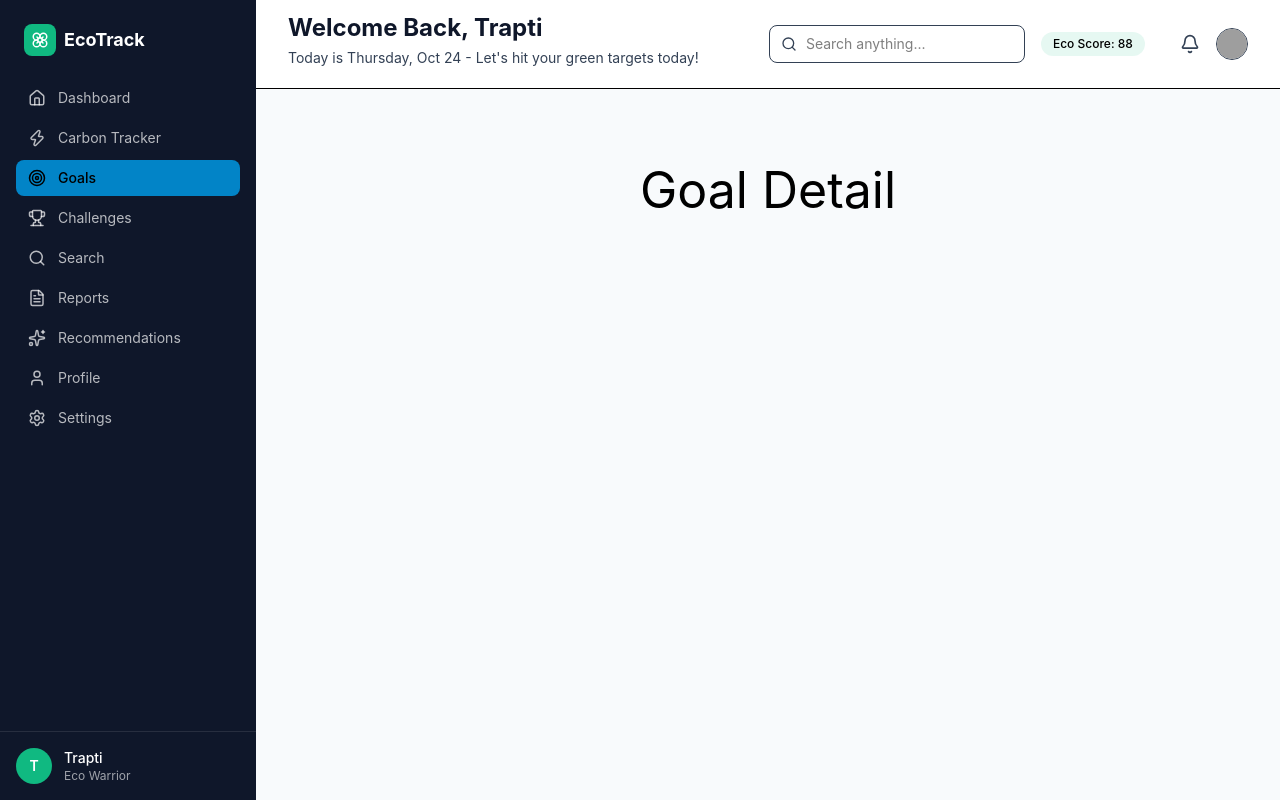
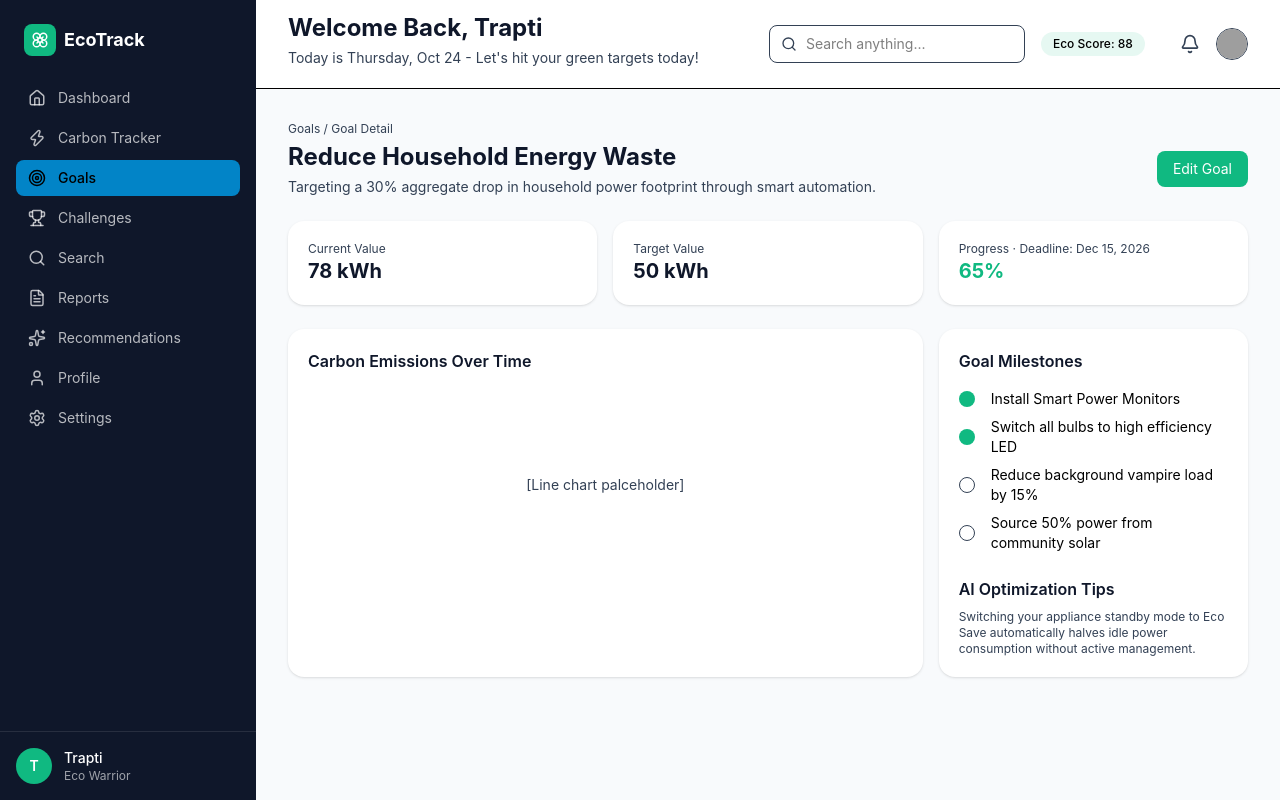
Before and after one commit to springboardmentor212/EcoTrack_Group1, a React app in the folder frontend/: page /goals/1 in a window 1280 px wide. Built offline with nearby package versions, Linux system fonts and the light colour scheme; grey boxes are pictures that could not be loaded; the HTML template or start-up script is replaced by a standard one.

Commit message:
add Goal Detail Page UI

```diff
--- a/frontend/src/components/ChallengeRow.jsx
+++ b/frontend/src/components/ChallengeRow.jsx
@@ -1,6 +1,6 @@
-import { Users } from "lucide-react"
+import { Users } from "lucide-react";
 
-export default function ChallengeRow({label, note}) {
+export default function ChallengeRow({ label, note }) {
   return (
     <div className="flex items-center justify-between py-2 px-3">
       <div className="bg-[var(--color-slate)]/8 px-3 w-full py-2 rounded-md flex items-center justify-between">
@@ -11,5 +11,5 @@ export default function ChallengeRow({label, note}) {
         <Users size={16} className="text-[var(--color-eco)]" />
       </div>
     </div>
-    )
+  );
 }
--- a/frontend/src/components/GoalCard.jsx
+++ b/frontend/src/components/GoalCard.jsx
@@ -2,7 +2,7 @@ import { Link } from "react-router-dom";
 
 export default function GoalCard({ id, category, title, percent, target, deadline, status}) {
     const statusColors = {
-        "On Track": "bg-[var(--color-eco)]/10 text-[var(--coolor-eco)]",
+        "On Track": "bg-[var(--color-eco)]/10 text-[var(--color-eco)]",
         Completed: "bg-blue-100 text-blue-600",
         Behind: "bg-red-100 text-red-500",
     };
@@ -14,7 +14,7 @@ export default function GoalCard({ id, category, title, percent, target, deadlin
         >
             <div className="flex items-center justify-between mb-2">
                 <span className="text-xs text-[var(--color-slate)] uppercase tracking-wide">{category}</span>
-                <span className={`text-xs px-2 py-0.5 rounded-full {statusColors[status] || ""}`}>{status}</span>
+                <span className={`text-xs px-2 py-0.5 rounded-full ${statusColors[status] || ""}`}>{status}</span>
             </div>
             <h3 className="font-semibold text-[var(--color-primary)] mb-3">{title}</h3>
             <div className="h-2 bg-[var(--color-backgorund)] rounded-full overflow-hidden mb-2">
--- a/frontend/src/pages/GoalDetail.jsx
+++ b/frontend/src/pages/GoalDetail.jsx
@@ -1,11 +1,92 @@
-import React from "react";
+import { useParams } from "react-router-dom";
 
-const GoalDetail = () => {
-    return (
-        <div style={{ padding: "2rem", textAlign: "center", fontSize: "50px"}}>
-            <h1>Goal Detail</h1>
+const milestones = [
+  { label: "Install Smart Power Monitors", done: true },
+  { label: "Switch all bulbs to high efficiency LED", done: true },
+  { label: "Reduce background vampire load by 15%", done: false },
+  { label: "Source 50% power from community solar", done: false },
+];
+
+export default function GoalDetail() {
+  const { id } = useParams();
+
+  return (
+    <div>
+      <p className="text-xs text-[var(--color-slate)] mb-1">
+        Goals / Goal Detail
+      </p>
+      <div className="flex items-center justify-between mb-6">
+        <div>
+          <h1 className="text-2xl font-bold text-[var(--color-primary)]">
+            Reduce Household Energy Waste
+          </h1>
+          <p className="text-sm text-[var(--color-slate)] mt-1">
+            Targeting a 30% aggregate drop in household power footprint through
+            smart automation.
+          </p>
         </div>
-    );
-};
+        <div className="flex gap-3">
+          <button className="px-4 py-2 text-sm bg-[var(--color-eco)] text-white rounded-lg cursor-pointer transition-all duration-300 transform hover:shadow-md hover:brightness-95 active:scale-[0.90] antialiased">
+            Edit Goal
+          </button>
+          {/* <button className="px-4 py-2 text-sm border border-red-300 text-red-500 rounded-lg font-bold cursor-pointer">
+            Archive
+          </button> */}
+        </div>
+      </div>
 
-export default GoalDetail;
+      <div className="grid grid-cols-3 gap-4 mb-6">
+        <div className="bg-[var(--color-surface)] rounded-2xl p-5 shadow-sm">
+          <p className="text-xs text-[var(--color-slate)]">Current Value</p>
+          <p className="text-xl font-bold text-[var(--color-primary)]">
+            78 kWh
+          </p>
+        </div>
+        <div className="bg-[var(--color-surface)] rounded-2xl p-5 shadow-sm">
+          <p className="text-xs text-[var(--color-slate)]">Target Value</p>
+          <p className="text-xl font-bold text-[var(--color-primary)]">
+            50 kWh
+          </p>
+        </div>
+        <div className="bg-[var(--color-surface)] rounded-2xl p-5 shadow-sm">
+          <p className="text-xs text-[var(--color-slate)]">
+            Progress · Deadline: Dec 15, 2026
+          </p>
+          <p className="text-xl font-bold text-[var(--color-eco)]">65%</p>
+        </div>
+      </div>
+
+      <div className="grid grid-cols-3 gap-4">
+        <div className="col-span-2 bg-[var(--color-surface)] rounded-2xl p-5 shadow-sm">
+          <h3 className="font-semibold text-[var(--color-primary)] mb-4">Carbon Emissions Over Time</h3>
+          <div className="h-48 flex items-center justify-center text-sm text-[var(--color-slate)]">
+            [Line chart palceholder]
+          </div>
+        </div>
+
+        <div className="bg-[var(--color-surface)] rounded-2xl p-5 shadow-sm">
+            <h3 className="font-semibold text-[var(--color-primary)] mb-4">Goal Milestones</h3>
+            <ul className="space-y-2 mb-6">
+                {milestones.map((m, i) => (
+                    <li  key={i} className="flex items-center gap-2 text-sm">
+                        <span
+                        className={`h-4 w-4 rounded-full flex-shrink-0 ${
+                            m.done ? "bg-[var(--color-eco)]" : "border border-[var(--color-slate)]"
+                        }`}
+                        />
+                        <span className={m.done ? "text-[var(--color-muted)]" : "text-[var(--color-slate)]"}></span>
+                        {m.label}
+                        <span/>
+                    </li>
+                ))}
+            </ul>
+
+            <h3 className="font-semibold text-[var(--color-primary)] mb-2">AI Optimization Tips</h3>
+            <p className="text-xs text-[var(--color-slate)]">
+                Switching your appliance standby mode to Eco Save automatically halves idle power consumption without active management.
+            </p>
+        </div>
+      </div>
+    </div>
+  );
+}
```
Lines whose indentation alone changed are shown as unchanged.
